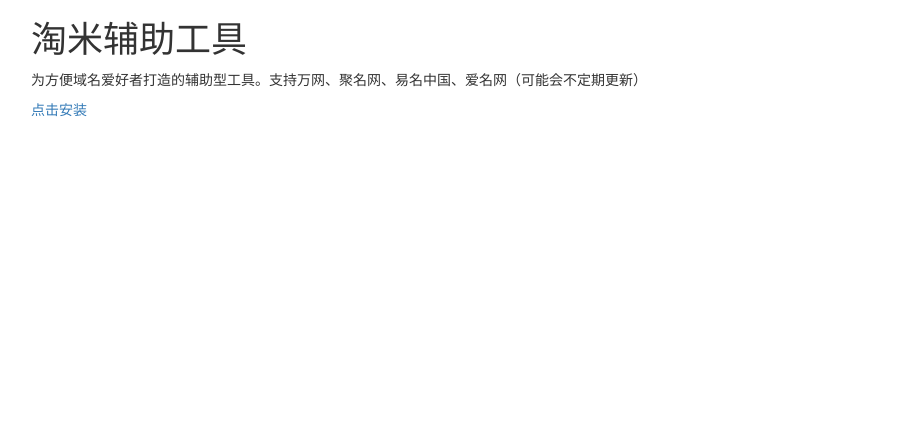
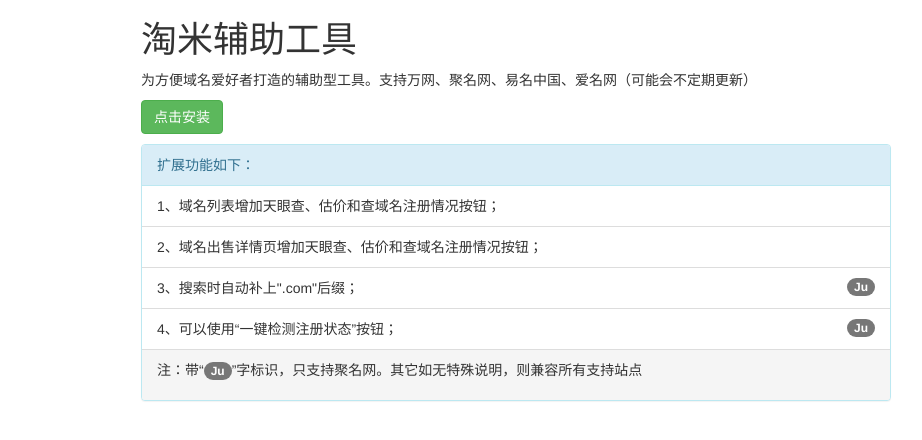
Before and after one commit to bmqy/taomi-tools, a plain HTML site: page index.html in a window 1280 px wide. Shown: the whole page, without its empty margins (124-1046 px from the left). Drawn offline with Linux system fonts and the light colour scheme.

Commit message:
v0.3.4
v0.3.4

```diff
--- a/index.html
+++ b/index.html
@@ -2,19 +2,46 @@
 <html lang="en">
 <head>
 	<meta charset="UTF-8">
+    <meta http-equiv="X-UA-Compatible" content="IE=edge">
+    <meta name="viewport" content="width=device-width, initial-scale=1">
 	<title>淘米辅助工具</title>
 	<link rel="stylesheet" href="css/bootstrap.min.css">
 	<style>
-		.container{
-			width: 1000px;
-		}
 	</style>
 </head>
 <body>
 	<div class="container">
-		<h1>淘米辅助工具</h1>
-		<p>为方便域名爱好者打造的辅助型工具。支持万网、聚名网、易名中国、爱名网（可能会不定期更新）</p>
-		<p><a href="https://github.com/bmqy/taomi.github.com/raw/master/script/taomi-tools.user.js" title="点击安装chrome扩展">点击安装</a></p>
+		<div class="row">
+			<div class="col-md-8 col-md-offset-2 col-sm-10 col-sm-offset-1">
+				<h1>淘米辅助工具</h1>
+				<p>为方便域名爱好者打造的辅助型工具。支持万网、聚名网、易名中国、爱名网（可能会不定期更新）</p>
+				<p><a class="btn btn-success" href="https://github.com/bmqy/taomi.github.com/raw/master/script/taomi-tools.user.js" title="点击安装chrome扩展" target="_blank">点击安装</a></p>
+			</div>
+			<div class="col-md-8 col-md-offset-2 col-sm-10 col-sm-offset-1">
+				<div class="panel panel-info">
+					<div class="panel-heading">扩展功能如下：</div>
+				    <ul class="list-group">
+					    <li class="list-group-item">
+					    	1、域名列表增加天眼查、估价和查域名注册情况按钮；
+				    	</li>
+					    <li class="list-group-item">
+					    	2、域名出售详情页增加天眼查、估价和查域名注册情况按钮；
+				    	</li>
+					    <li class="list-group-item">
+					    	<span class="badge">Ju</span>
+					    	3、搜索时自动补上".com"后缀；
+					    </li>
+					    <li class="list-group-item">
+					    	<span class="badge">Ju</span>
+					    	4、可以使用“一键检测注册状态”按钮；
+				    	</li>
+				  	</ul>
+					<div class="panel-footer">
+						<p>注：带“<span class="badge">Ju</span>”字标识，只支持聚名网。其它如无特殊说明，则兼容所有支持站点</p>
+				  	</div>
+				</div>
+			</div>
+		</div>
 	</div>
 </body>
 <script src="js/bootstrap.min.js"></script>
```
